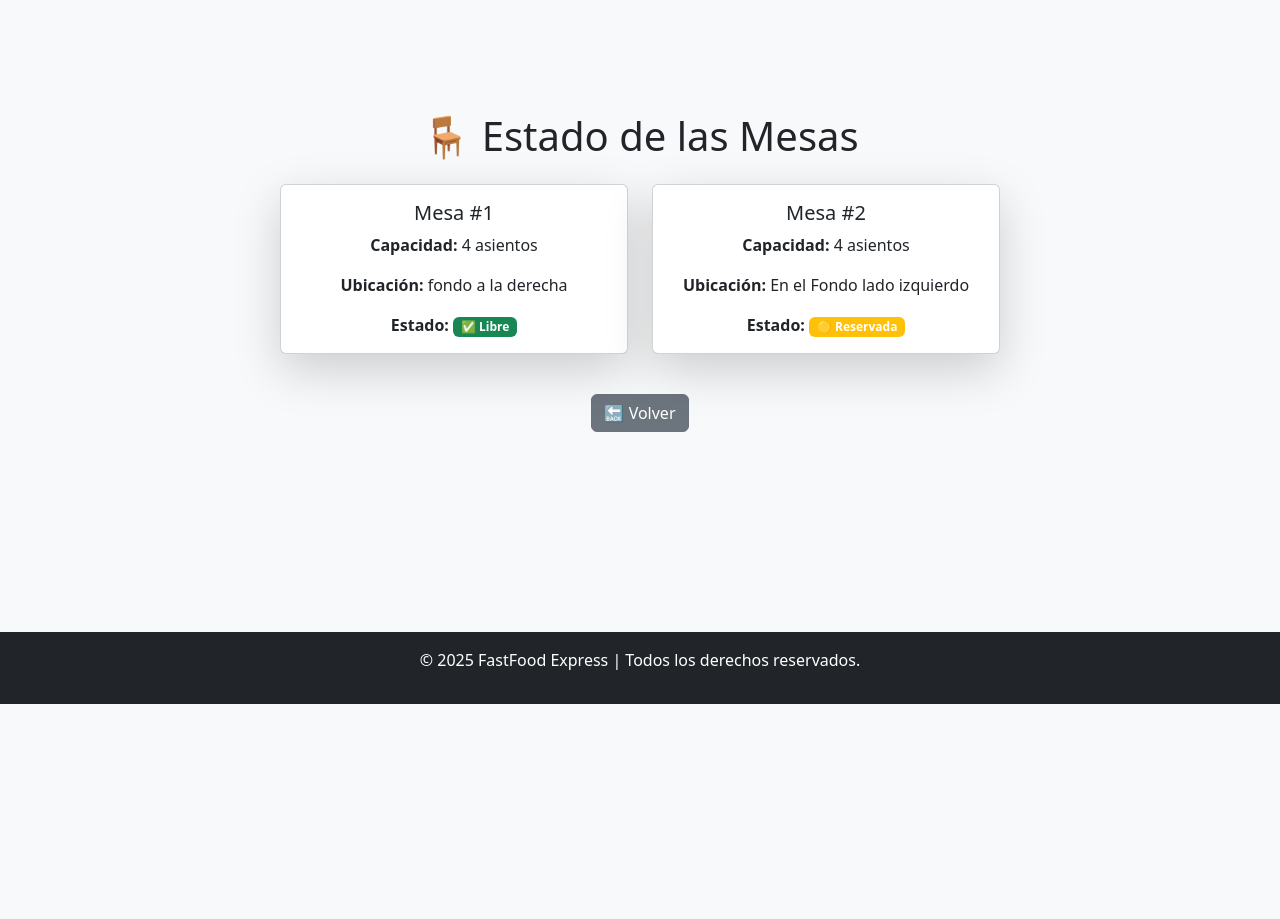
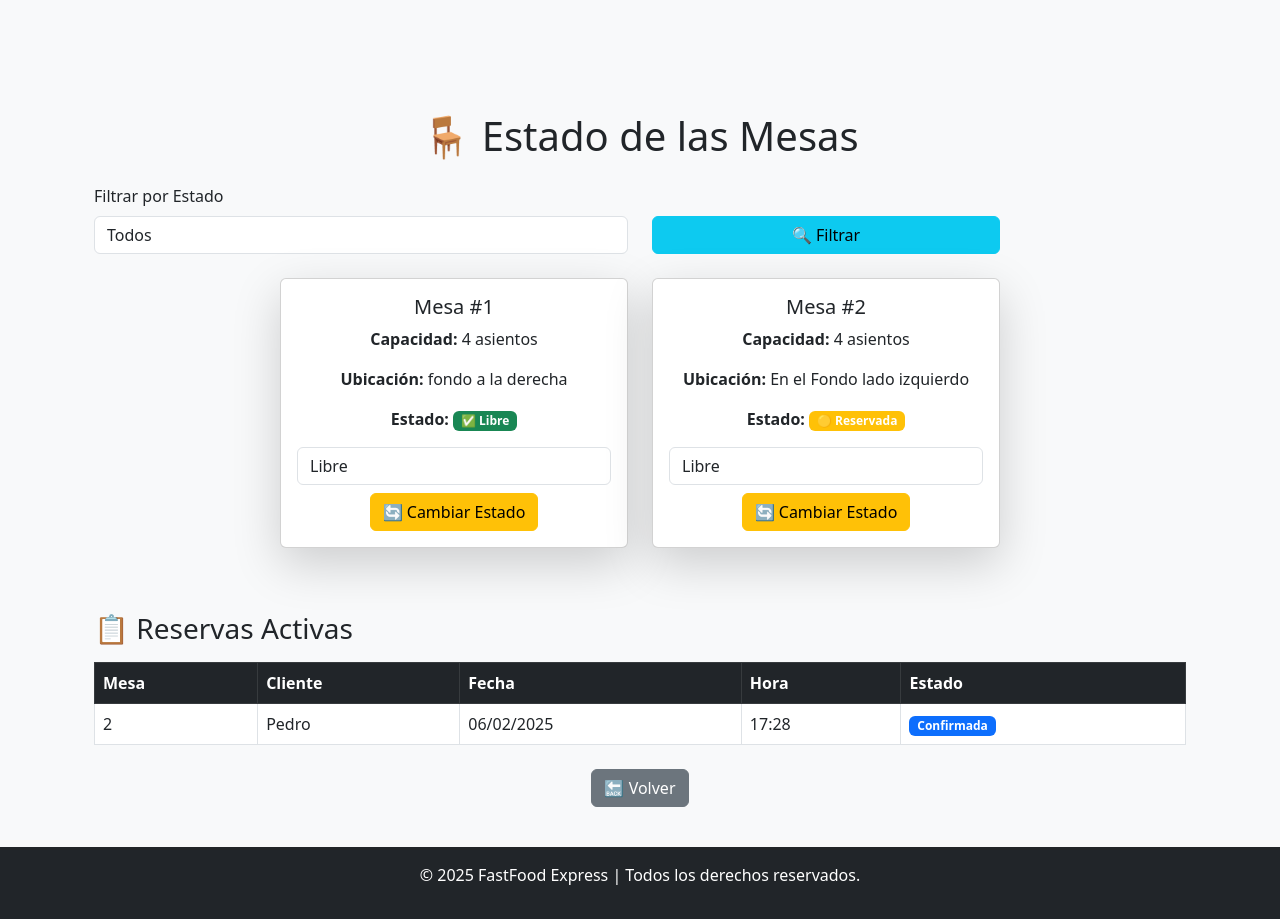
Before and after one commit to Cristhval/ProyectoFinalSegundo, a Django app: page /mesas/ in a window 1280 px wide. Shown: the part 96-1015 px from the top of the page. Before the commit the page ends 800 px from the top, so only its background shows below. Run offline with Django 5.2, Linux system fonts and the light colour scheme; a user stored in the database is signed in; data comes from the database, SQL or seed files in the repository; both versions use the stored data as it was after the commit.

Commit message:
Mesas reservacion

```diff
--- a/ProyectoFinal2/ProyectoFinal2/urls.py
+++ b/ProyectoFinal2/ProyectoFinal2/urls.py
@@ -4,7 +4,7 @@ from django.urls import path
 from django.contrib.auth.views import LoginView, LogoutView
 from inventario.views import vista_inventario, gestionar_inventario, generar_reporte_bodega, generar_reporte_consumo
 from menus.views import ver_menu
-from mesas.views import vista_mesas
+from mesas.views import vista_mesas, reservar_mesa, cambiar_estado_mesa, ver_reservas, cancelar_reserva
 from util import views
 from pedidos.views import detalle_pedido, ver_pokemon_pedido, crear_pedido, lista_pedidos, editar_pedido, ver_pedidos
 from facturacion.views import (
@@ -67,4 +67,12 @@ urlpatterns = [
     path('inventario/gestionar/', gestionar_inventario, name='gestionar_inventario'),
     path('inventario/reporte-bodega/', generar_reporte_bodega, name='generar_reporte_bodega'),
     path('inventario/reporte-consumo/', generar_reporte_consumo, name='generar_reporte_consumo'),
+
+    path('reservar/<int:mesa_id>/', reservar_mesa, name='reservar_mesa'),
+    path('cambiar_estado/<int:mesa_id>/', cambiar_estado_mesa, name='cambiar_estado_mesa'),
+
+    path('reservas/', ver_reservas, name='ver_reservas'),  # 🔹 Ver reservas activas
+    path('cancelar_reserva/<int:reserva_id>/', cancelar_reserva, name='cancelar_reserva'),
+
+    path('reservar/<int:mesa_id>/', reservar_mesa, name='reservar_mesa'),
 ]
--- a/ProyectoFinal2/mesas/views.py
+++ b/ProyectoFinal2/mesas/views.py
@@ -1,8 +1,125 @@
 from django.contrib.auth.decorators import login_required
-from django.shortcuts import render
-from mesas.models import Mesa
+from django.shortcuts import render, get_object_or_404, redirect
+from django.utils.timezone import now  # ✅ Importación correcta
+from django.contrib import messages  # ✅ Importación correcta
+from datetime import datetime
+from mesas.models import Mesa, Reserva, EstadoMesa, EstadoReserva
+from util.models import Cliente
+
 
 @login_required
 def vista_mesas(request):
+    """Muestra la lista de mesas y las reservas activas (solo para empleados)."""
+
+    estado = request.GET.get("estado")  # Obtener filtro de estado de la URL
     mesas = Mesa.objects.all()
-    return render(request, 'mesas/ver_mesas.html', {'mesas': mesas})
+
+    # Filtrar mesas según el estado si se selecciona uno
+    if estado and estado in EstadoMesa.values:
+        mesas = mesas.filter(estado=estado)
+
+    # Solo los empleados pueden ver las reservas activas
+    reservas = Reserva.objects.filter(estado="CONFIRMADA") if request.user.is_staff else None
+
+    contexto = {
+        "mesas": mesas,
+        "reservas": reservas,
+        "es_empleado": request.user.is_staff,  # 🔹 Nueva variable en el contexto
+    }
+
+    return render(request, 'mesas/ver_mesas.html', contexto)
+
+
+@login_required
+def reservar_mesa(request, mesa_id):
+    """Permite a los clientes reservar una mesa en una fecha y hora específicas."""
+    mesa = get_object_or_404(Mesa, id=mesa_id)
+
+    # Verifica si la mesa está disponible
+    if mesa.estado != EstadoMesa.LIBRE:
+        messages.error(request, "❌ Esta mesa no está disponible para reservar.")
+        return redirect('vista_mesas')
+
+    # Obtiene el cliente autenticado
+    cliente = Cliente.objects.filter(usuariopersonalizado=request.user).first()
+    if not cliente:
+        messages.error(request, "⚠️ Solo los clientes registrados pueden hacer reservas.")
+        return redirect('vista_mesas')
+
+    if request.method == "POST":
+        fecha_reserva = request.POST.get("fecha_reserva")
+        hora_reserva = request.POST.get("hora_reserva")
+
+        if not fecha_reserva or not hora_reserva:
+            messages.error(request, "⚠️ Debes seleccionar una fecha y hora válidas.")
+            return redirect('reservar_mesa', mesa_id=mesa.id)
+
+        horario_inicio = datetime.strptime(f"{fecha_reserva} {hora_reserva}", "%Y-%m-%d %H:%M")
+
+        # Crear la reserva
+        reserva = Reserva.objects.create(
+            identificador=f"RES-{mesa.id}-{horario_inicio.strftime('%Y%m%d%H%M')}",
+            cliente=cliente,
+            mesa=mesa,
+            cantidad_personas=mesa.numero_asientos,
+            fecha_reserva=fecha_reserva,
+            horario_inicio=horario_inicio,
+            estado="CONFIRMADA"
+        )
+
+        # Actualizar el estado de la mesa a RESERVADA
+        mesa.estado = EstadoMesa.RESERVADA
+        mesa.save()
+
+        messages.success(request, f"✅ Reserva confirmada para la Mesa #{mesa.identificador}.")
+        return redirect('vista_mesas')
+
+    return render(request, "mesas/reservar_mesa.html", {"mesa": mesa})
+
+
+
+@login_required
+def cambiar_estado_mesa(request, mesa_id):
+    """Permite cambiar el estado de una mesa (Solo empleados)."""
+    mesa = get_object_or_404(Mesa, id=mesa_id)
+
+    if not request.user.is_staff:  # Solo empleados pueden cambiar estado
+        messages.error(request, "No tienes permiso para cambiar el estado de la mesa.")
+        return redirect("vista_mesas")
+
+    if request.method == "POST":
+        nuevo_estado = request.POST.get("nuevo_estado")
+
+        if nuevo_estado in EstadoMesa.values:
+            mesa.estado = nuevo_estado
+            mesa.save()
+            messages.success(request, f"Estado de la Mesa #{mesa.identificador} actualizado a {nuevo_estado}.")
+        else:
+            messages.error(request, "Estado no válido.")
+
+    return redirect("vista_mesas")
+
+@login_required
+def ver_reservas(request):
+    """Muestra todas las reservas activas de un cliente."""
+    cliente = Cliente.objects.filter(usuariopersonalizado=request.user).first()
+
+    if not cliente:
+        messages.error(request, "Debes ser un cliente registrado para ver tus reservas.")
+        return redirect('vista_cliente')
+
+    reservas = Reserva.objects.filter(cliente=cliente, estado=EstadoReserva.CONFIRMADA).order_by('-fecha_reserva')
+
+    return render(request, 'mesas/ver_reservas.html', {'reservas': reservas})
+
+@login_required
+def cancelar_reserva(request, reserva_id):
+    """Cancela una reserva si aún está confirmada."""
+    reserva = get_object_or_404(Reserva, id=reserva_id)
+
+    if reserva.estado == EstadoReserva.CONFIRMADA:
+        reserva.estado = EstadoReserva.CANCELADA
+        reserva.save()
+        messages.success(request, f"✅ La reserva {reserva.identificador} ha sido cancelada correctamente.")
+
+    return redirect('ver_reservas')
--- a/ProyectoFinal2/templates/mesas/ver_mesas.html
+++ b/ProyectoFinal2/templates/mesas/ver_mesas.html
@@ -7,6 +7,25 @@
 <div class="container mt-5">
     <h1 class="text-center mb-4">🪑 Estado de las Mesas</h1>
 
+    <!-- 📌 Filtro por Estado -->
+    <form method="GET" action="{% url 'vista_mesas' %}" class="mb-4">
+        <div class="row">
+            <div class="col-md-6">
+                <label for="estado" class="form-label">Filtrar por Estado</label>
+                <select id="estado" name="estado" class="form-control">
+                    <option value="" {% if not request.GET.estado %}selected{% endif %}>Todos</option>
+                    <option value="LIBRE" {% if request.GET.estado == "LIBRE" %}selected{% endif %}>Libre</option>
+                    <option value="OCUPADA" {% if request.GET.estado == "OCUPADA" %}selected{% endif %}>Ocupada</option>
+                    <option value="RESERVADA" {% if request.GET.estado == "RESERVADA" %}selected{% endif %}>Reservada</option>
+                </select>
+            </div>
+            <div class="col-md-4 d-flex align-items-end">
+                <button type="submit" class="btn btn-info w-100">🔍 Filtrar</button>
+            </div>
+        </div>
+    </form>
+
+    <!-- 🪑 Lista de Mesas -->
     <div class="row justify-content-center">
         {% for mesa in mesas %}
         <div class="col-md-4">
@@ -25,6 +44,26 @@
                             <span class="badge bg-warning">🟡 Reservada</span>
                         {% endif %}
                     </p>
+
+                    <!-- 📅 Botón de Reserva (Solo para Clientes Autenticados) -->
+                    {% if not es_empleado and mesa.estado == "LIBRE" %}
+                        <a href="{% url 'reservar_mesa' mesa.id %}" class="btn btn-primary w-100 mt-2">
+                            📅 Reservar Mesa
+                        </a>
+                    {% endif %}
+
+                    <!-- 🛠️ Botón para cambiar estado de mesa (Solo empleados) -->
+                    {% if es_empleado %}
+                        <form method="POST" action="{% url 'cambiar_estado_mesa' mesa.id %}" class="mt-3">
+                            {% csrf_token %}
+                            <select name="nuevo_estado" class="form-control mb-2">
+                                <option value="LIBRE">Libre</option>
+                                <option value="OCUPADA">Ocupada</option>
+                                <option value="RESERVADA">Reservada</option>
+                            </select>
+                            <button type="submit" class="btn btn-warning">🔄 Cambiar Estado</button>
+                        </form>
+                    {% endif %}
                 </div>
             </div>
         </div>
@@ -33,8 +72,54 @@
         {% endfor %}
     </div>
 
+    <!-- 📋 Lista de Reservas Activas (Solo empleados) -->
+    {% if es_empleado %}
+    <h3 class="mt-5">📋 Reservas Activas</h3>
+    <table class="table table-bordered mt-3">
+        <thead class="table-dark">
+            <tr>
+                <th>Mesa</th>
+                <th>Cliente</th>
+                <th>Fecha</th>
+                <th>Hora</th>
+                <th>Estado</th>
+            </tr>
+        </thead>
+        <tbody>
+            {% for reserva in reservas %}
+            <tr>
+                <td>{{ reserva.mesa.identificador }}</td>
+                <td>{{ reserva.cliente.nombre }}</td>
+                <td>{{ reserva.fecha_reserva|date:"d/m/Y" }}</td>
+                <td>{{ reserva.horario_inicio|time:"H:i" }}</td>
+                <td>
+                    {% if reserva.estado == "CONFIRMADA" %}
+                        <span class="badge bg-primary">Confirmada</span>
+                    {% elif reserva.estado == "EN_CURSO" %}
+                        <span class="badge bg-warning">En Curso</span>
+                    {% elif reserva.estado == "FINALIZADA" %}
+                        <span class="badge bg-success">Finalizada</span>
+                    {% elif reserva.estado == "CANCELADA" %}
+                        <span class="badge bg-danger">Cancelada</span>
+                    {% endif %}
+                </td>
+            </tr>
+            {% empty %}
+            <tr>
+                <td colspan="5" class="text-center text-muted">No hay reservas activas.</td>
+            </tr>
+            {% endfor %}
+        </tbody>
+    </table>
+    {% endif %}
+
+    <!-- 🔙 Botón de Volver -->
     <div class="text-center mt-4">
-        <a href="{% url 'vista_empleado' %}" class="btn btn-secondary">🔙 Volver</a>
+        {% if es_empleado %}
+            <a href="{% url 'vista_empleado' %}" class="btn btn-secondary">🔙 Volver</a>
+        {% else %}
+            <a href="{% url 'vista_cliente' %}" class="btn btn-secondary">🔙 Volver</a>
+        {% endif %}
     </div>
 </div>
 {% endblock %}
```
Also changed, not shown: ProyectoFinal2/templates/cliente/dashboard.html (+22 -0 lines), ProyectoFinal2/templates/mesas/reservar_mesa.html (added, +27 -0 lines), ProyectoFinal2/templates/mesas/ver_reservas.html (added, +66 -0 lines), ProyectoFinal2/db.sqlite3.
